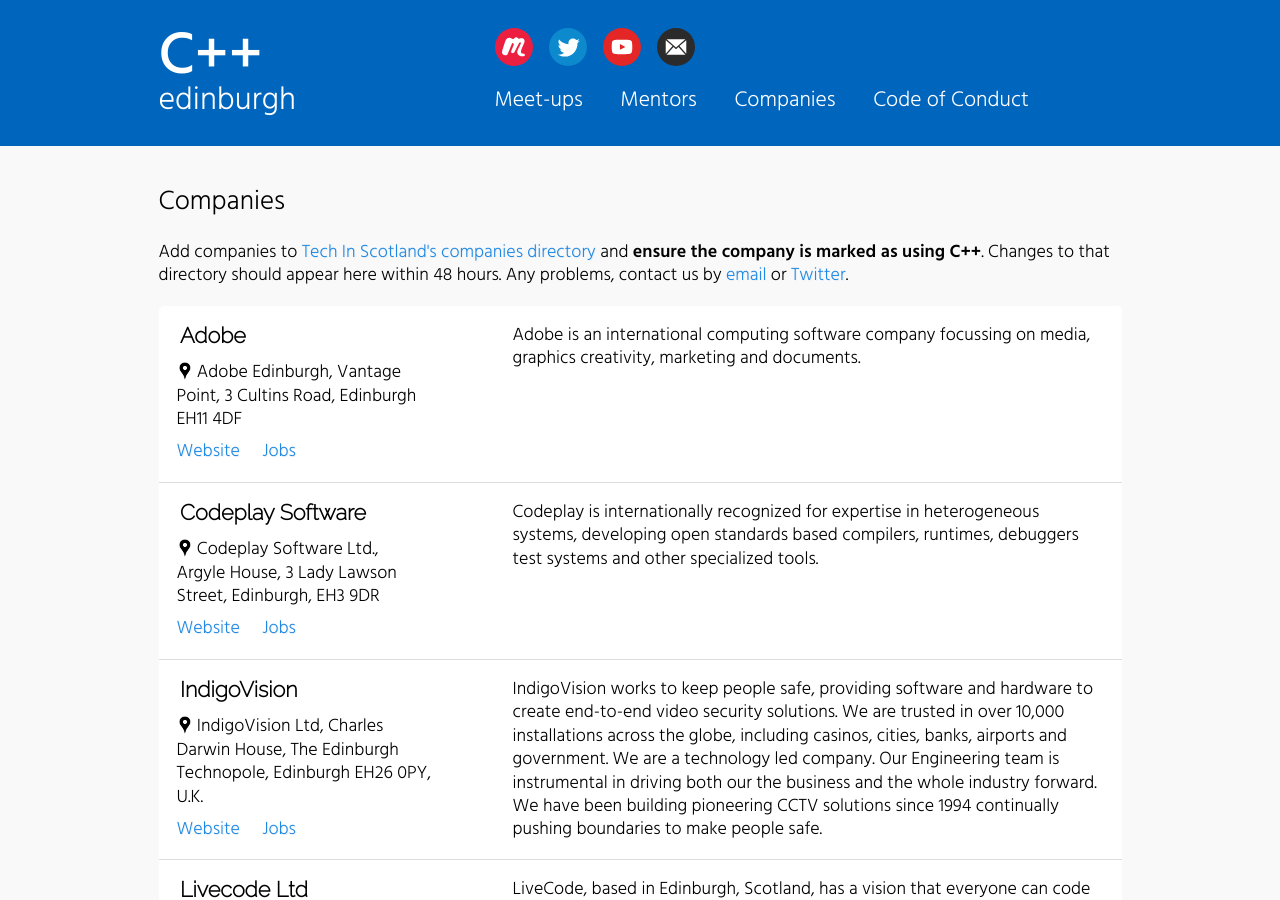
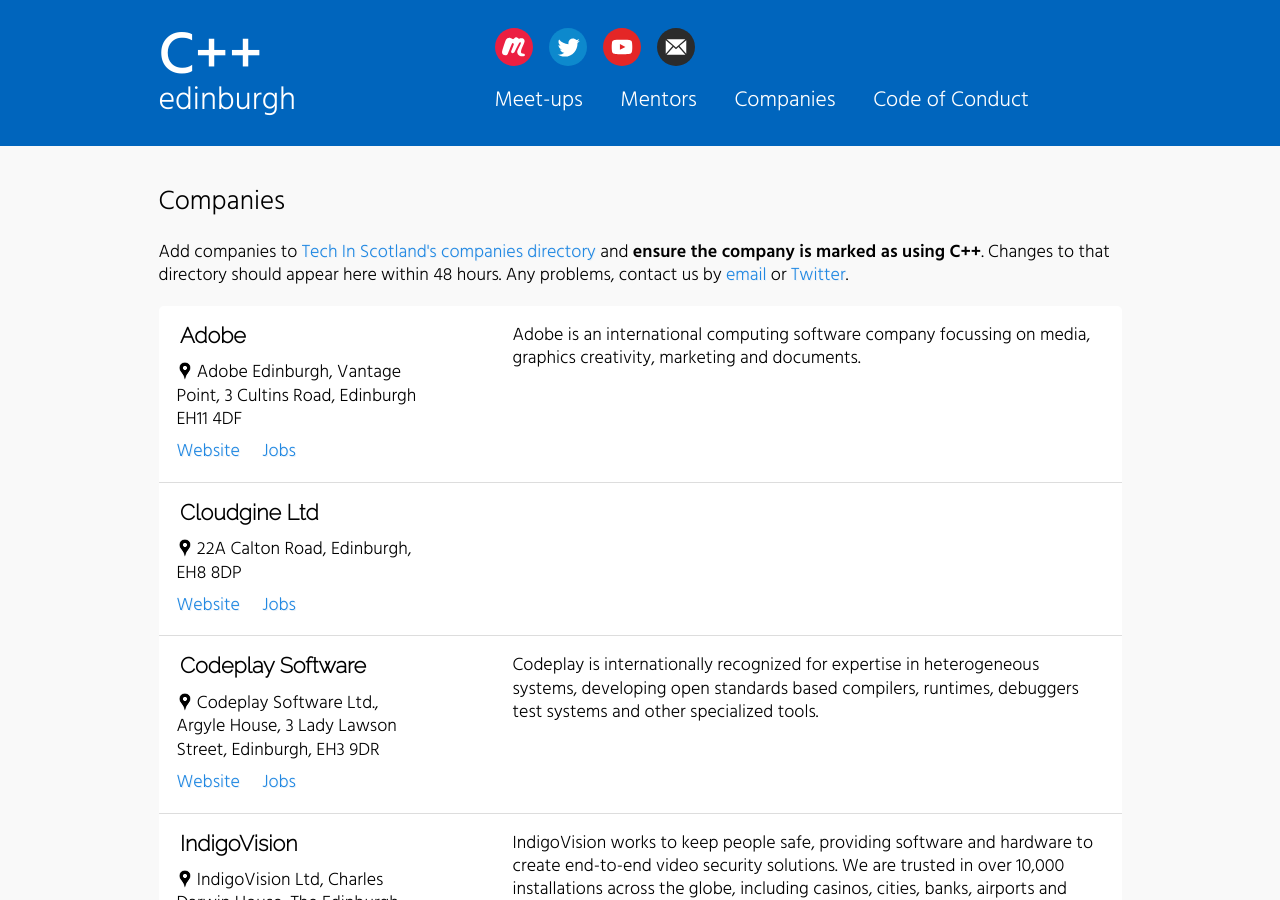
Before and after one commit to sftrabbit/CppEdinburgh, a Jekyll site: the page built from companies.html, in a window 1280 px wide and 900 px high. Built offline with Jekyll 4.4.1, drawn with Linux system fonts in a browser that asks for light colours.

Commit message:
[AUTO] Update companies
Travis build: 18

- Insert 'Cloudgine Ltd'

```diff
--- a/_data/companies.yaml
+++ b/_data/companies.yaml
@@ -8,6 +8,14 @@
   description: >-
     Adobe is an international computing software company focussing on media,
     graphics creativity, marketing and documents.
+- name: Cloudgine Ltd
+  address: '22A Calton Road, Edinburgh, EH8 8DP'
+  links:
+    - name: Website
+      url: 'http://www.cloudgine.com'
+    - name: Jobs
+      url: 'http://www.cloudgine.com/jobs.html'
+  description: null
 - name: Codeplay Software
   address: >-
     Codeplay Software Ltd., Argyle House, 3 Lady Lawson Street, Edinburgh, EH3
```
